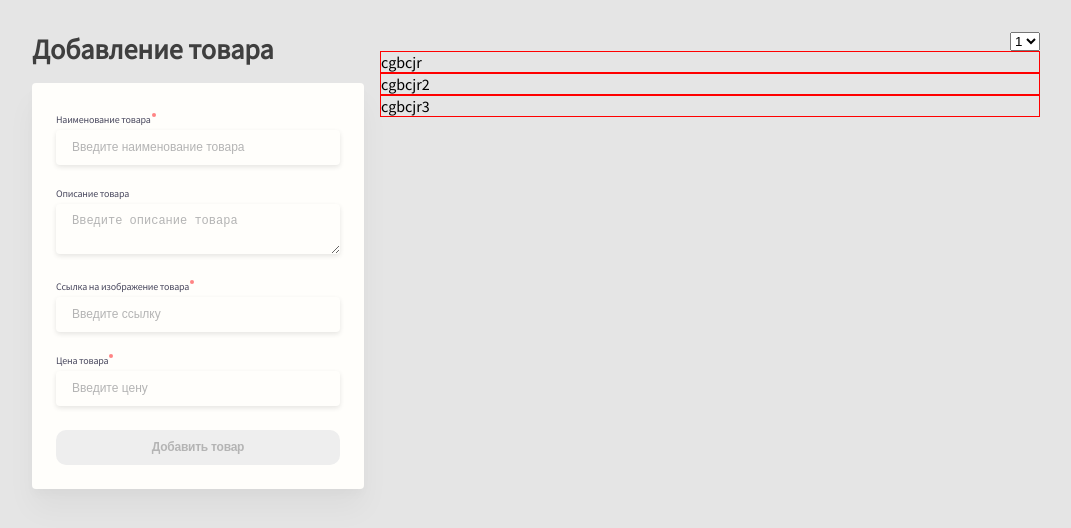
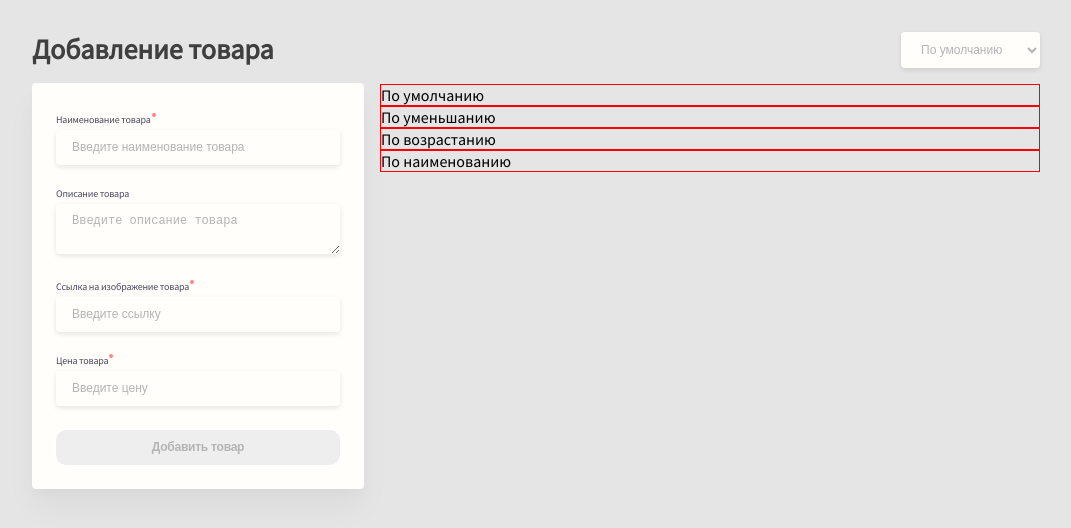
Before and after one commit to bladov/Add_product, a Vue app: page / in a window 1280 px wide. Shown: the top 528 px of the page, without its empty margins (104-1175 px from the left). Built offline with nearby package versions, Linux system fonts and the light colour scheme.

Commit message:
feat: add select

```diff
--- a/src/components/ProductList.vue
+++ b/src/components/ProductList.vue
@@ -1,15 +1,17 @@
 <template>
   <section class="Product-list">
     <select name="list" id="" class="filter">
-      <option value="1">1</option>
-      <option value="2">2</option>
-      <option value="3">3</option>
+      <option value="1">По умолчанию</option>
+      <option value="1">По уменьшанию</option>
+      <option value="3">По возрастанию</option>
+      <option value="3">По наименованию</option>
     </select>
 
     <ul>
-      <li class="item">cgbcjr</li>
-      <li class="item">cgbcjr2</li>
-      <li class="item">cgbcjr3</li>
+      <li class="item">По умолчанию</li>
+      <li class="item">По уменьшанию</li>
+      <li class="item">По возрастанию</li>
+      <li class="item">По наименованию</li>
     </ul>
   </section>
 </template>
@@ -19,6 +21,8 @@ export default {};
 </script>
 
 <style scoped lang="scss">
+@import '@/scss/variables';
+
 .Product-list {
   margin: 0;
   padding-top: 32px;
@@ -29,9 +33,27 @@ export default {};
 }
 
 .filter {
-  margin: 0;
+  margin: 0 0 16px 0;
   justify-self: end;
   align-self: end;
+  padding: 10px 0 10px 16px;
+
+  font-size: 12px;
+  line-height: 15px;
+  color: $grey-03;
+
+  background: $white-01;
+  box-shadow: 0px 2px 5px rgba(0, 0, 0, 0.1);
+  border: none;
+  border-radius: 4px;
+
+  &:hover {
+    box-shadow: 0px 2px 5px rgba(5, 163, 236, 0.986);
+  }
+
+  &:focus {
+    outline: 1px solid rgba(5, 163, 236, 0.986);
+  }
 }
 
 ul {
@@ -39,6 +61,10 @@ ul {
   list-style-type: none;
 }
 
+li {
+  margin: 0;
+}
+
 .item {
   border: 1px solid red;
 }
```
